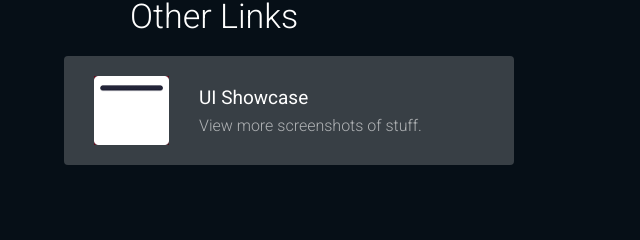
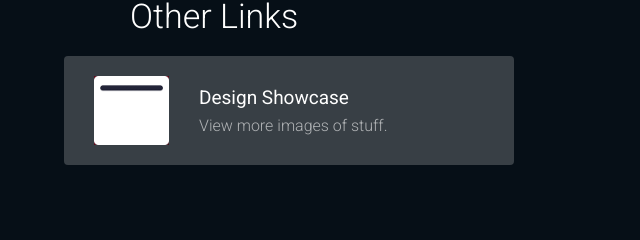
Before and after one commit to risonakamo/site, a website: page index.html in a window 1280 px wide. Shown: the part 4529-4769 px from the top of the page, 0-640 px from the left. Drawn offline with nearby package versions, Linux system fonts and the light colour scheme.

Commit message:
content update

```diff
--- a/index.html
+++ b/index.html
@@ -151,8 +151,8 @@
       <a href="https://risonakamo.github.io/uishocase/" class="clear-linkbox">
         <img src="img/uisho-icon.png">
         <div class="label">
-          <h2>UI Showcase</h2>
-          <p>View more screenshots of stuff.</p>
+          <h2>Design Showcase</h2>
+          <p>View more images of stuff.</p>
         </div>
       </a>
 
```
